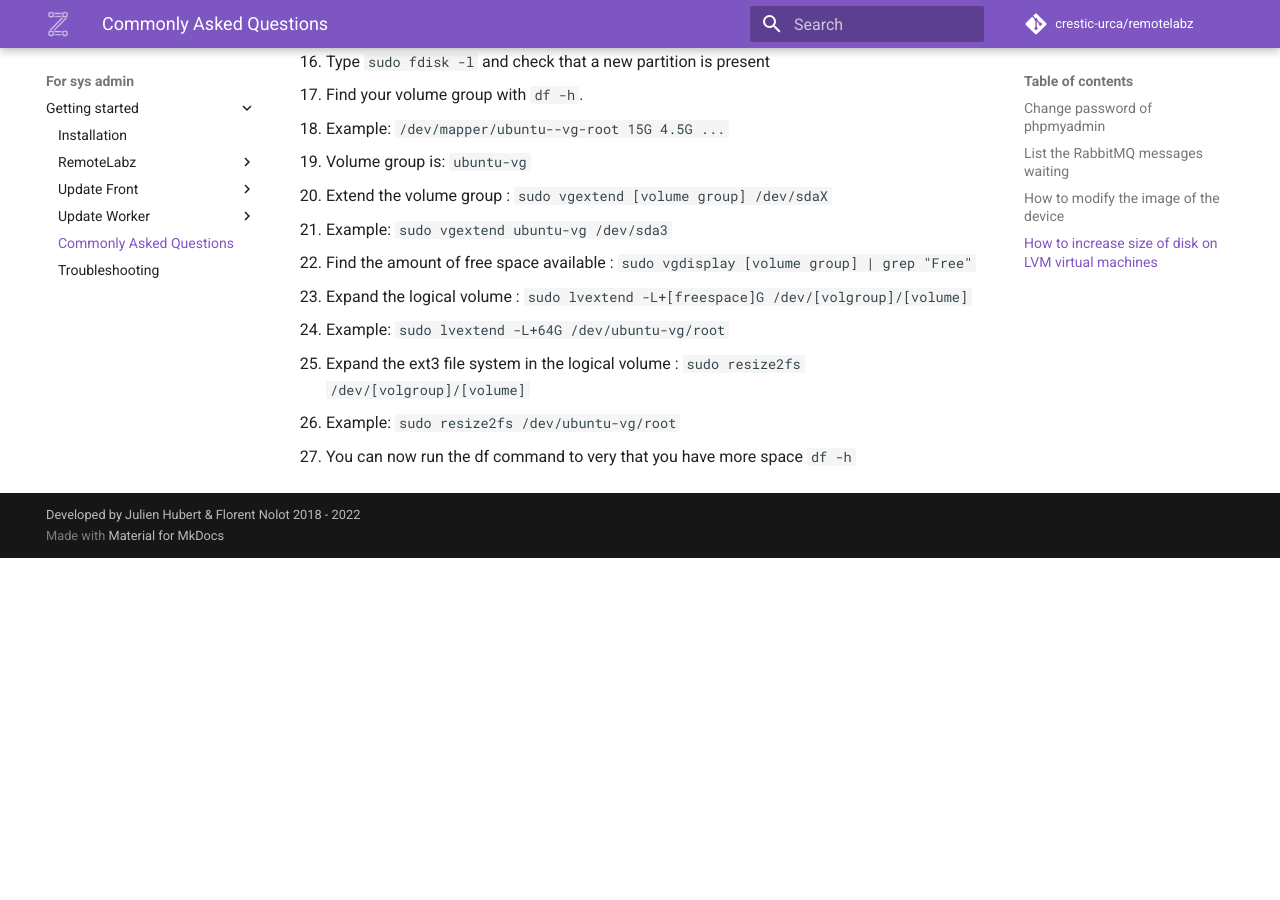
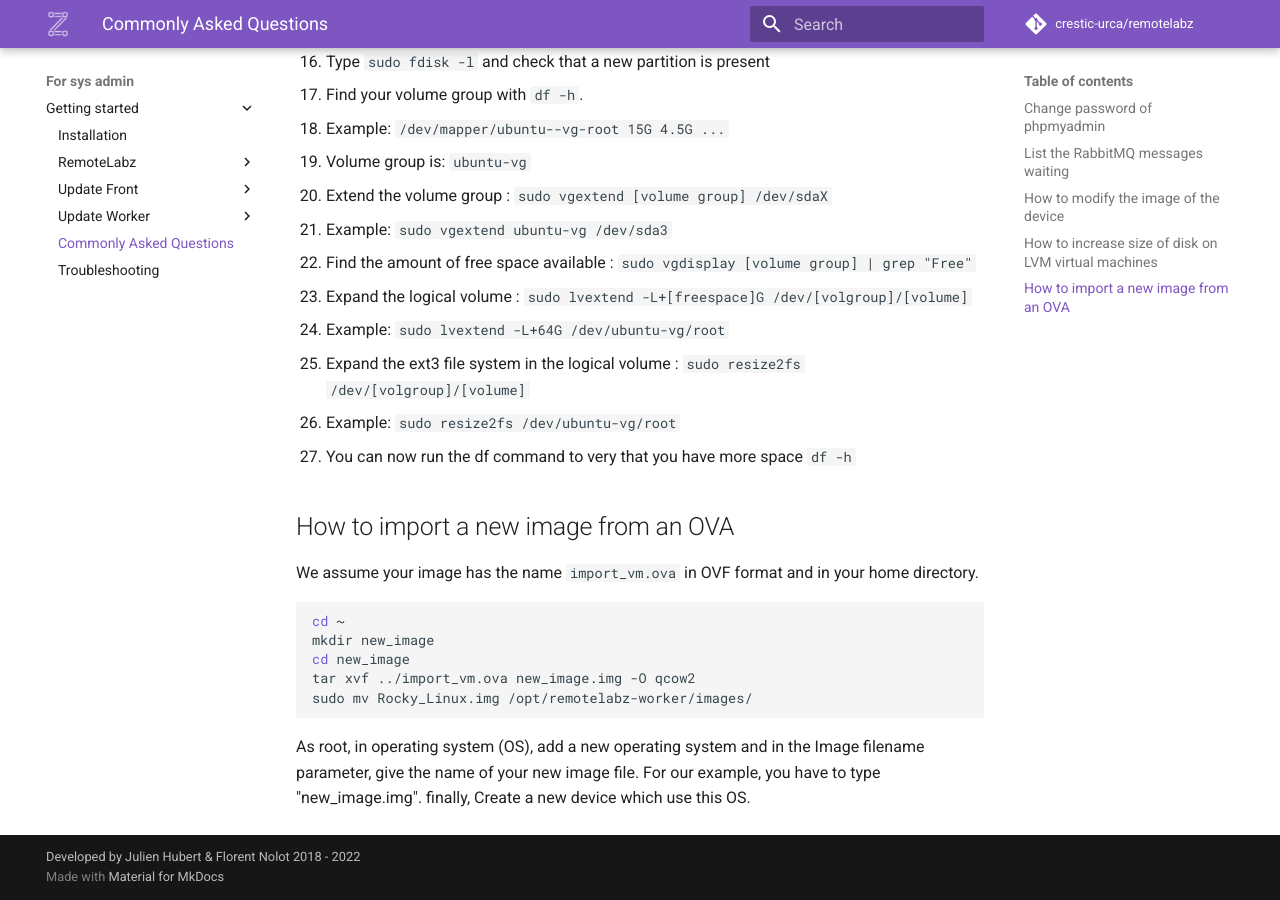
Before and after one commit to remotelabz/remotelabz-docs, an MkDocs documentation site: the page built from docs/administrators/getting-started/commonly-asked-questions.md, in a window 1280 px wide and 900 px high, scrolled down 1624 px. Built offline with MkDocs 1.6.1 and Material for MkDocs 9.7.7, drawn with Linux system fonts in a browser that asks for light colours; comment, search, counter and statistics services are not loaded; before the commit the page ends 2182 px from its top, so only the background shows below that.

Commit message:
Import ova doc

````diff
--- a/docs/administrators/getting-started/commonly-asked-questions.md
+++ b/docs/administrators/getting-started/commonly-asked-questions.md
@@ -15,7 +15,6 @@ To list the number of message in each queues
 ```bash
 sudo rabbitmqctl list_queues
 ```
-
 
 ## How to modify the image of the device
 To avoid a teacher or an user include a corrupted image, only the administrator can modify an existing default image. With the menu `Device Sandbox`, a new lab is created and after the export button is click, a new device template and new Operating Systems are created. To make an export, you have to :
@@ -56,3 +55,14 @@ To avoid a teacher or an user include a corrupted image, only the administrator
 21. Expand the ext3 file system in the logical volume : `sudo resize2fs /dev/[volgroup]/[volume]`
  * Example: `sudo resize2fs /dev/ubuntu-vg/root`
 22. You can now run the df command to very that you have more space `df -h`
+
+## How to import a new image from an OVA
+We assume your image has the name `import_vm.ova` in OVF format and in your home directory.
+```bash
+cd ~
+mkdir new_image
+cd new_image
+tar xvf ../import_vm.ova new_image.img -O qcow2
+sudo mv Rocky_Linux.img /opt/remotelabz-worker/images/
+```
+As root, in operating system (OS), add a new operating system and in the Image filename parameter, give the name of your new image file. For our example, you have to type "new_image.img". finally, Create a new device which use this OS.
````
